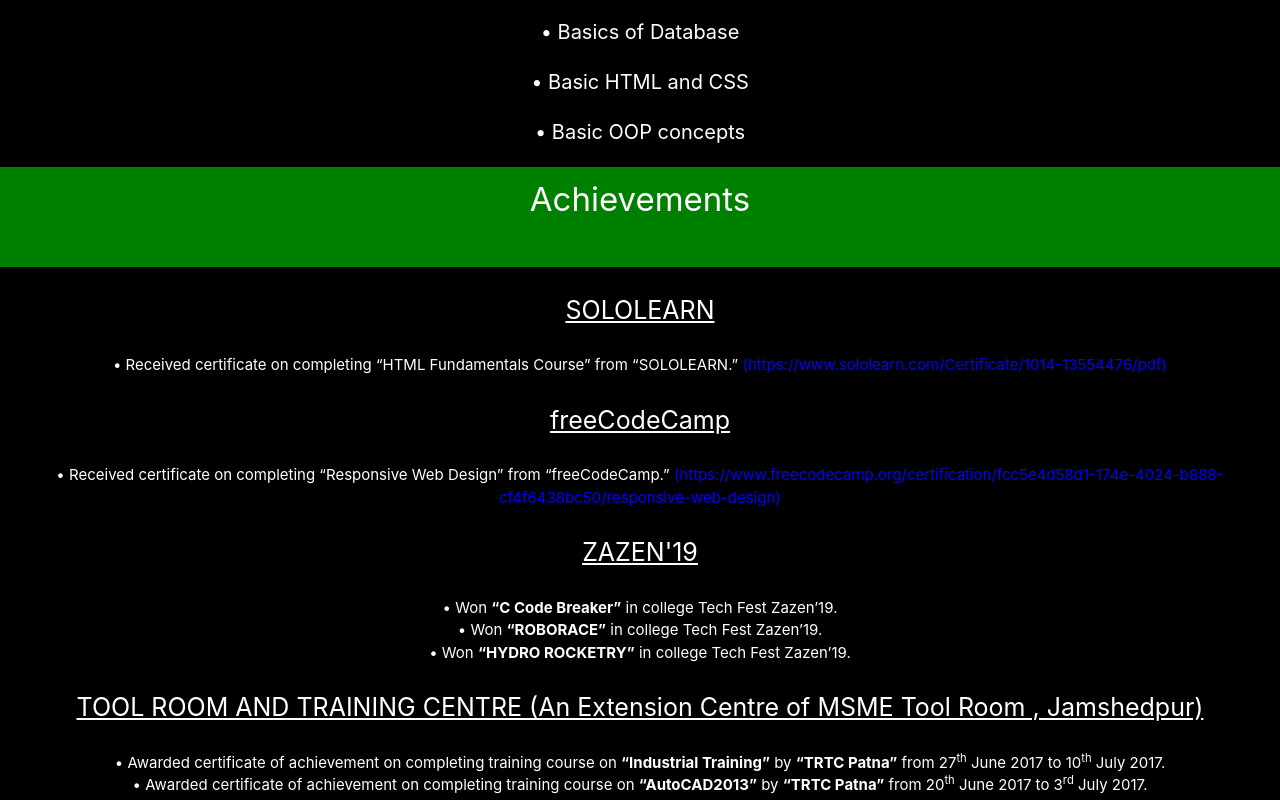
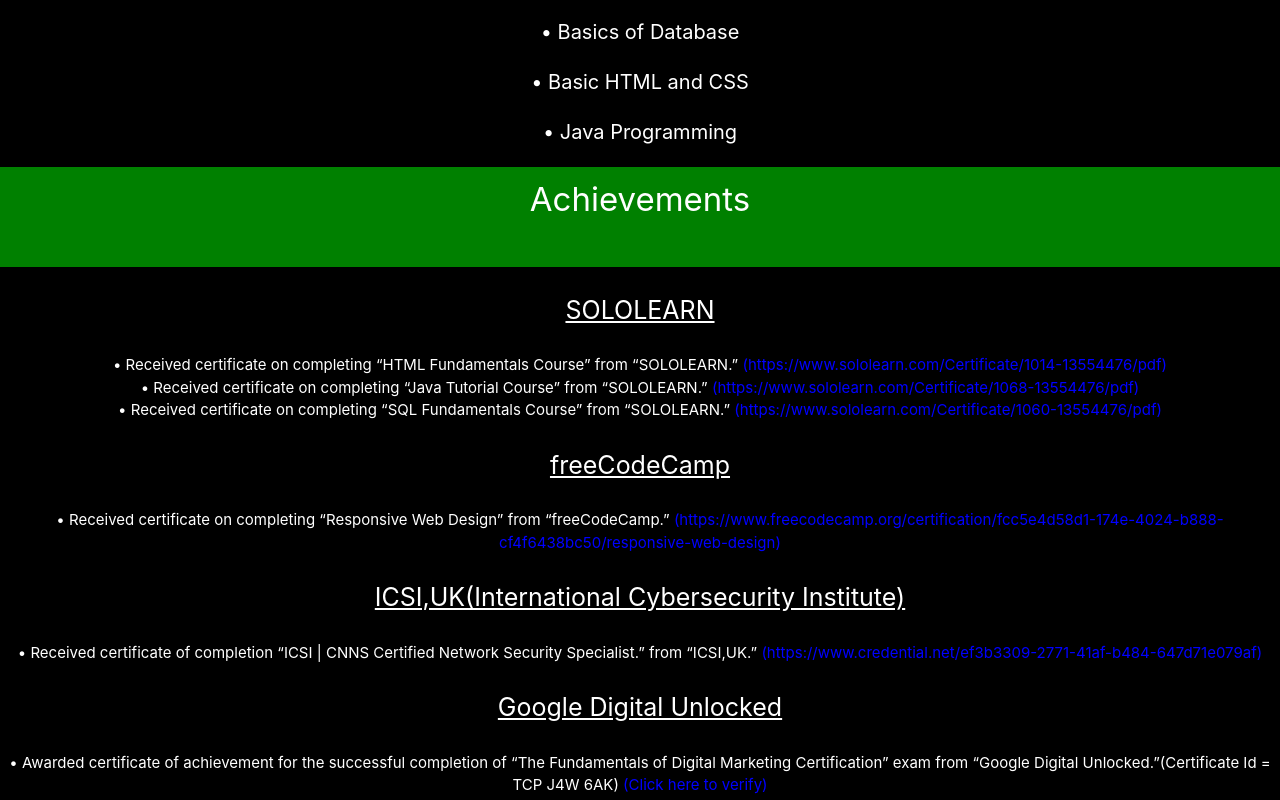
Before and after one commit to indmanan/manan.github.io, a plain HTML site: page index.html in a window 1280 px wide. Shown: the part 1171-1971 px from the top of the page. Drawn offline with Linux system fonts and the light colour scheme.

Commit message:
Update index.html
1.    Semester marks update
2.    Addition of more certificate

```diff
--- a/index.html
+++ b/index.html
@@ -45,7 +45,7 @@
             <li style="color: white;text-align: center" >• College : Orissa Engineering College , Bhubneswar</li>
             <li style="color: white;text-align: center" >• University : Biju Patnaik University of technology , Odisha</li>
             <li style="color: white;text-align: center" > • Year of Passing : 2020</li>
-            <li style="color: white;text-align: center" >• Marks : 8.10 CGPA (upto 5<sup>th</sup>Sem)</li>
+            <li style="color: white;text-align: center" >• Marks : 8.22 CGPA (upto 7<sup>th</sup>Sem)</li>
         </ul>
         <p style="text-align: center;color: white;font-size: 25px;"><u>Intermediate Of science(PCM)</u></p>
         <ul style="color: white">
@@ -72,7 +72,7 @@
         <p style="text-align: center;color: white;font-size: 20px;">• C++ Programming</p>
         <p style="text-align: center;color: white;font-size: 20px;">• Basics of Database</p>
         <p style="text-align: center;color: white;font-size: 20px;">• Basic HTML and CSS</p>
-        <p style="text-align: center;color: white;font-size: 20px;">• Basic OOP concepts</p>
+        <p style="text-align: center;color: white;font-size: 20px;">• Java Programming</p>
 
 
 
@@ -86,12 +86,25 @@
         <p style="text-align: center;color: white;font-size: 25px;"><u>SOLOLEARN</u></p>
         <ul style="color: white">
             <li style="color: white;text-align: center" >•	Received certificate on completing “HTML Fundamentals Course” from “SOLOLEARN.” <a href="https://www.sololearn.com/Certificate/1014-13554476/pdf" style="text-decoration: none;color: blue">(https://www.sololearn.com/Certificate/1014-13554476/pdf)</a></li>
-        </ul>
+	    <li style="color: white;text-align: center" >•	Received certificate on completing “Java Tutorial Course” from “SOLOLEARN.” <a href="https://www.sololearn.com/Certificate/1068-13554476/pdf" style="text-decoration: none;color: blue">(https://www.sololearn.com/Certificate/1068-13554476/pdf)</a></li>
+	    <li style="color: white;text-align: center" >•	Received certificate on completing “SQL Fundamentals Course” from “SOLOLEARN.” <a href="https://www.sololearn.com/Certificate/1060-13554476/pdf" style="text-decoration: none;color: blue">(https://www.sololearn.com/Certificate/1060-13554476/pdf)</a></li>
+	    </ul>
 
         <p style="text-align: center;color: white;font-size: 25px;"><u>freeCodeCamp</u></p>
         <ul style="color: white">
             <li style="color: white;text-align: center" >•	Received certificate on completing “Responsive Web Design” from “freeCodeCamp.” <a href="https://www.freecodecamp.org/certification/fcc5e4d58d1-174e-4024-b888-cf4f6438bc50/responsive-web-design" style="text-decoration: none;color: blue">(https://www.freecodecamp.org/certification/fcc5e4d58d1-174e-4024-b888-cf4f6438bc50/responsive-web-design)</a></li>
         </ul>
+
+	     <p style="text-align: center;color: white;font-size: 25px;"><u>ICSI,UK(International Cybersecurity Institute)</u></p>
+        <ul style="color: white">
+            <li style="color: white;text-align: center" >•	Received certificate of completion “ICSI | CNNS Certified Network Security Specialist.” from “ICSI,UK.” <a href="https://www.credential.net/ef3b3309-2771-41af-b484-647d71e079af" style="text-decoration: none;color: blue">(https://www.credential.net/ef3b3309-2771-41af-b484-647d71e079af)</a></li>
+        </ul>
+
+	    <p style="text-align: center;color: white;font-size: 25px;"><u>Google Digital Unlocked</u></p>
+        <ul style="color: white">
+            <li style="color: white;text-align: center" >•	Awarded certificate of achievement for the successful completion of “The Fundamentals of Digital Marketing Certification” exam  from “Google Digital Unlocked.”(Certificate Id = TCP J4W 6AK) <a href="https://learndigital.withgoogle.com/digitalunlocked/validate-certificate-code" style="text-decoration: none;color: blue">(Click here to verify)</a></li>
+        </ul>
+
 
         <p style="text-align: center;color: white;font-size: 25px;"><u>ZAZEN'19</u></p>
         <ul style="color: white">
```
